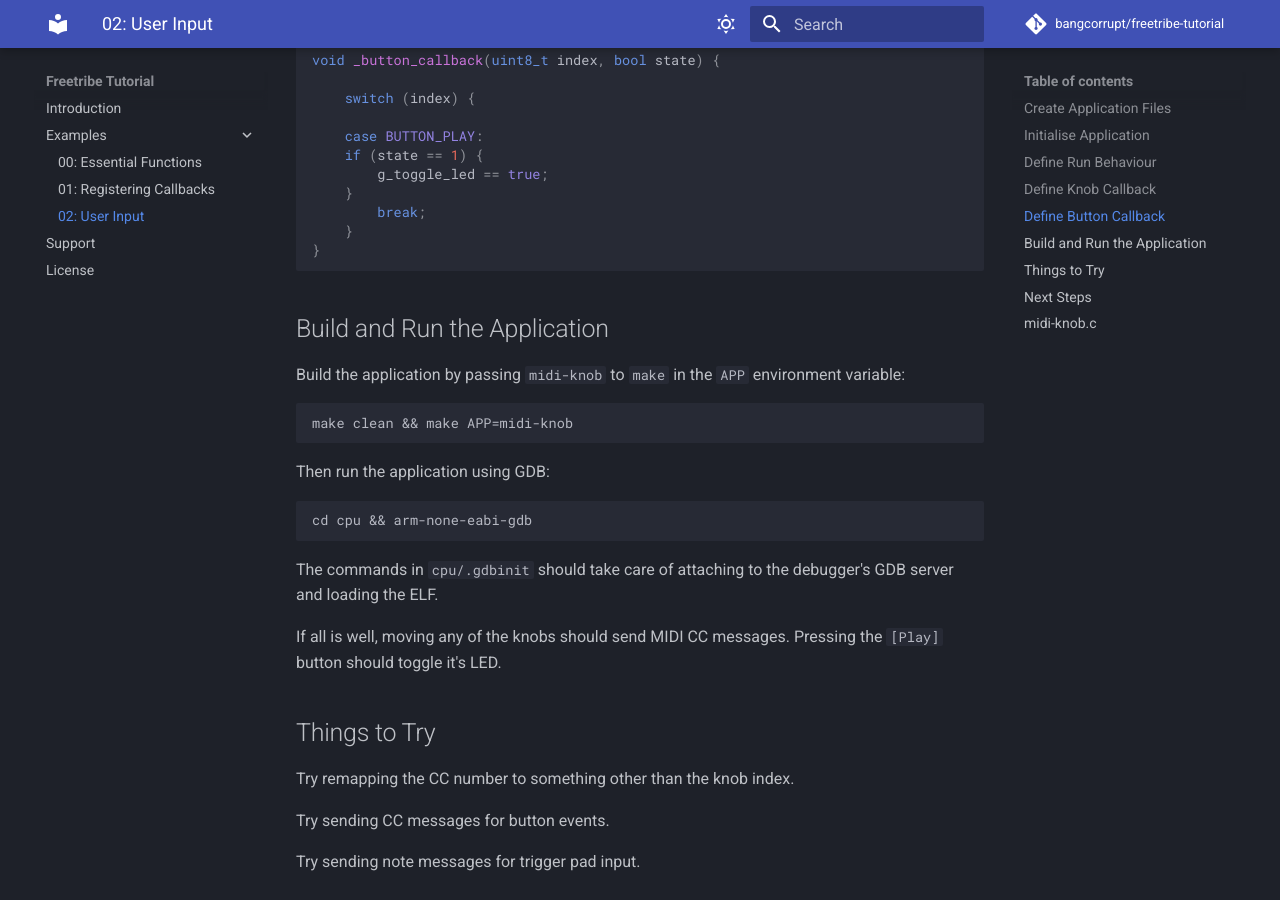
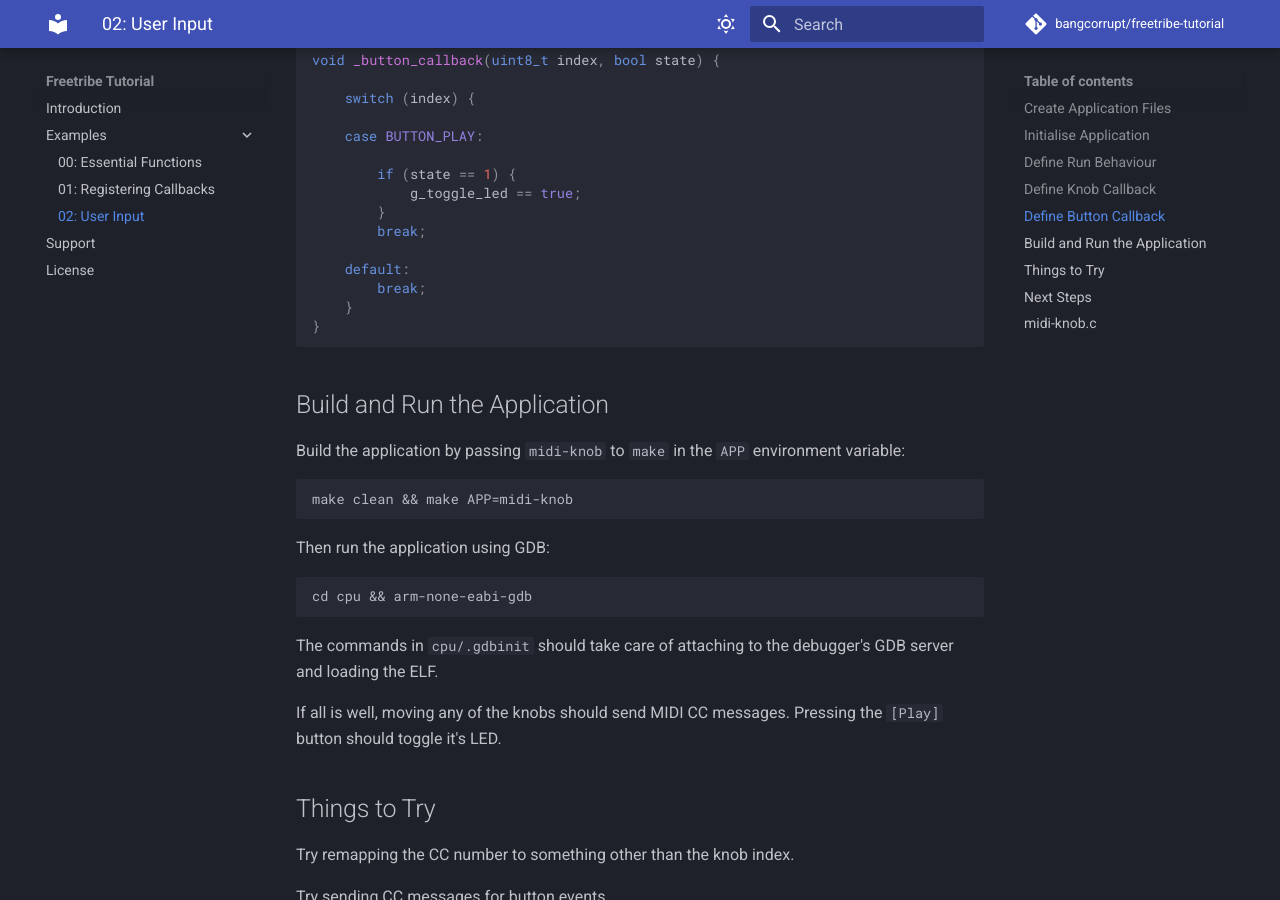
Before and after one commit to bangcorrupt/freetribe-tutorial, an MkDocs documentation site: the page built from docs/user-input.md, in a window 1280 px wide and 900 px high, scrolled down 1583 px. Built offline with MkDocs 1.6.1 and Material for MkDocs 9.7.7, drawn with Linux system fonts in a browser that asks for light colours; comment, search, counter and statistics services are not loaded.

Commit message:
switch-default

```diff
--- a/docs/user-input.md
+++ b/docs/user-input.md
@@ -76,9 +76,13 @@ void _button_callback(uint8_t index, bool state) {
     switch (index) {
 
     case BUTTON_PLAY:
-	if (state == 1) {
-	    g_toggle_led == true;
-	}
+
+        if (state == 1) {
+            g_toggle_led == true;
+        }
+        break;
+
+    default:
         break;
     }
 }
@@ -187,11 +191,16 @@ void _button_callback(uint8_t index, bool state) {
     switch (index) {
 
     case BUTTON_PLAY:
-	if (state == 1) {
-	    g_toggle_led == true;
-	}
+
+        if (state == 1) {
+            g_toggle_led == true;
+        }
+        break;
+
+    default:
         break;
     }
+
 }
 
 /*----- End of file --------------------------------------------------*/
```
